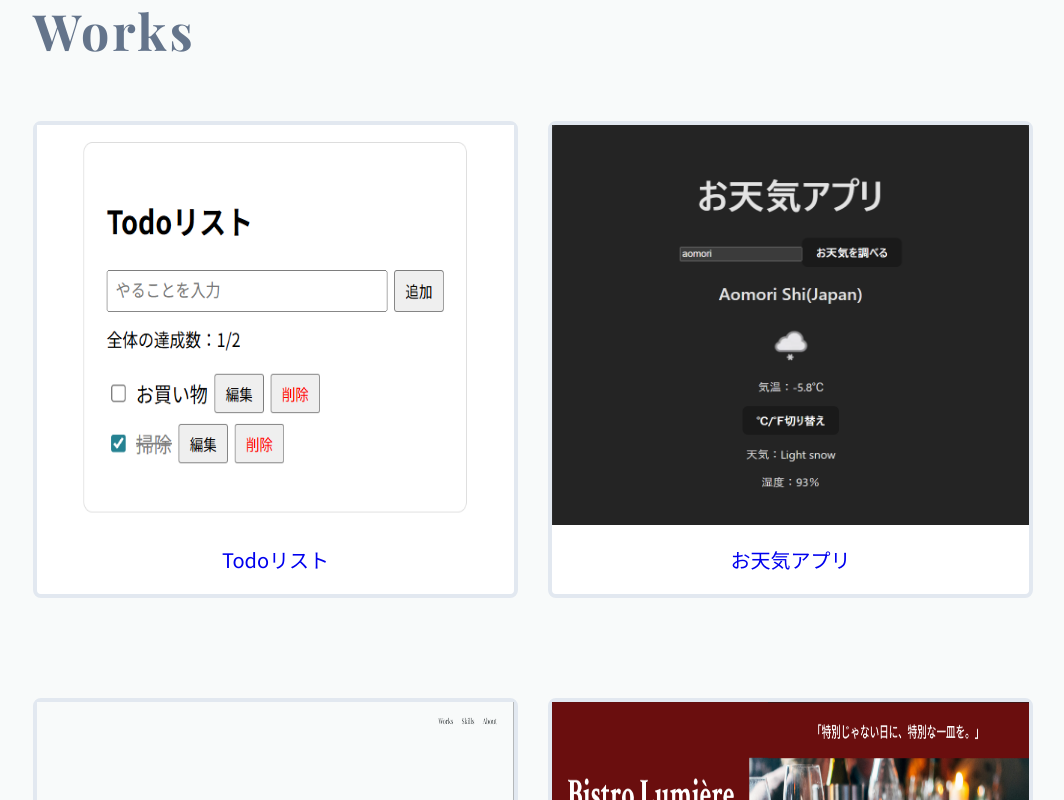
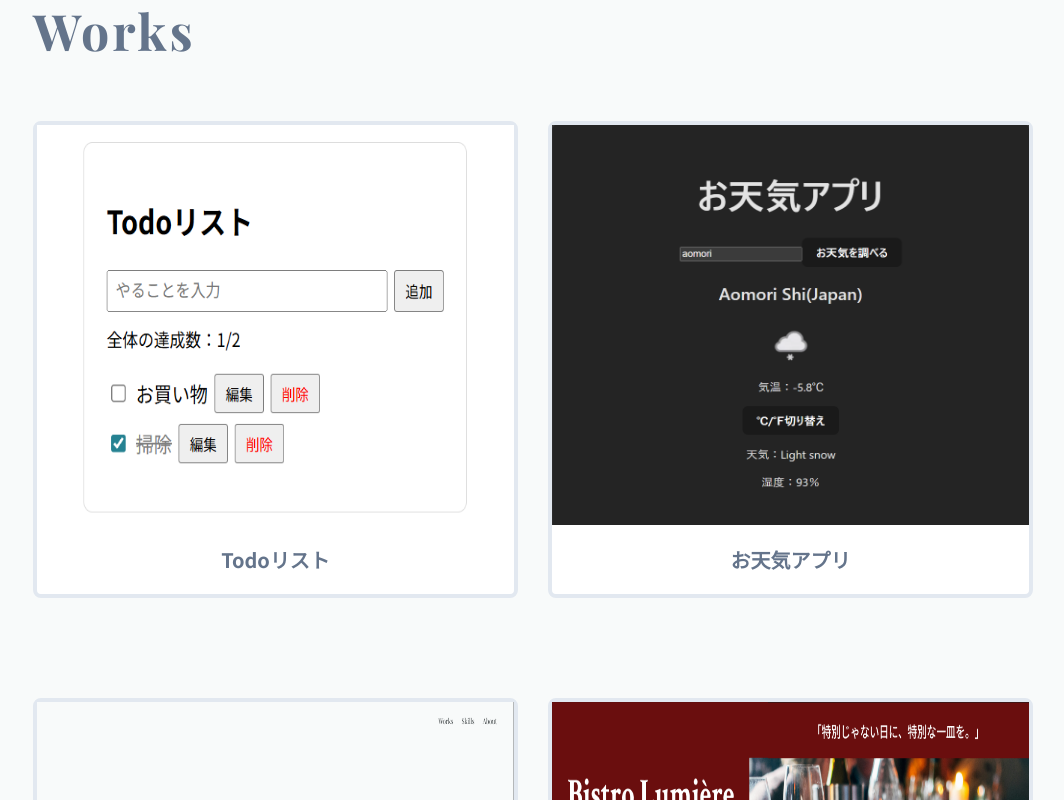
Before and after one commit to ikehatakasumi-del/myportfolio, a Next.js app: page / in a window 1280 px wide. Shown: the part 940-1740 px from the top of the page, without its empty margins (107-1171 px from the left). Built offline with nearby package versions, Linux system fonts and the light colour scheme; a web font is replaced by a local one.

Commit message:
worksのタイトル調整

```diff
--- a/app/(main)/page.js
+++ b/app/(main)/page.js
@@ -19,7 +19,7 @@ const Home = () => {
                     key={work.slug}
                     href={`/works/${work.slug}`}
                     className="works-item"
-                    style={{textDecoration:"none"}}
+                    style={{textDecoration:"none",color:"#64748B",fontWeight:"bold"}}
                     >
                     {/* <div className="dummy">No Image</div> */}
                     <WorksCard key={work.slug} work={work} />
```
